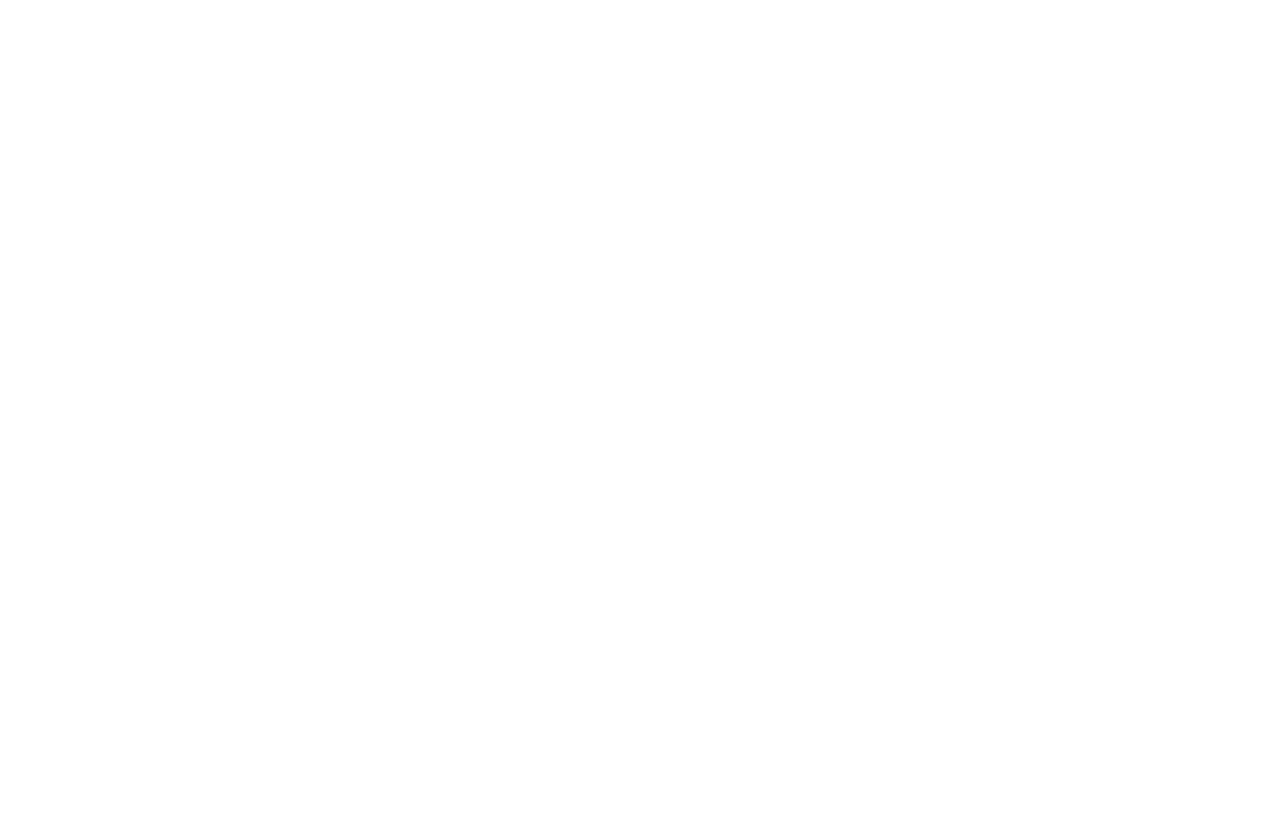
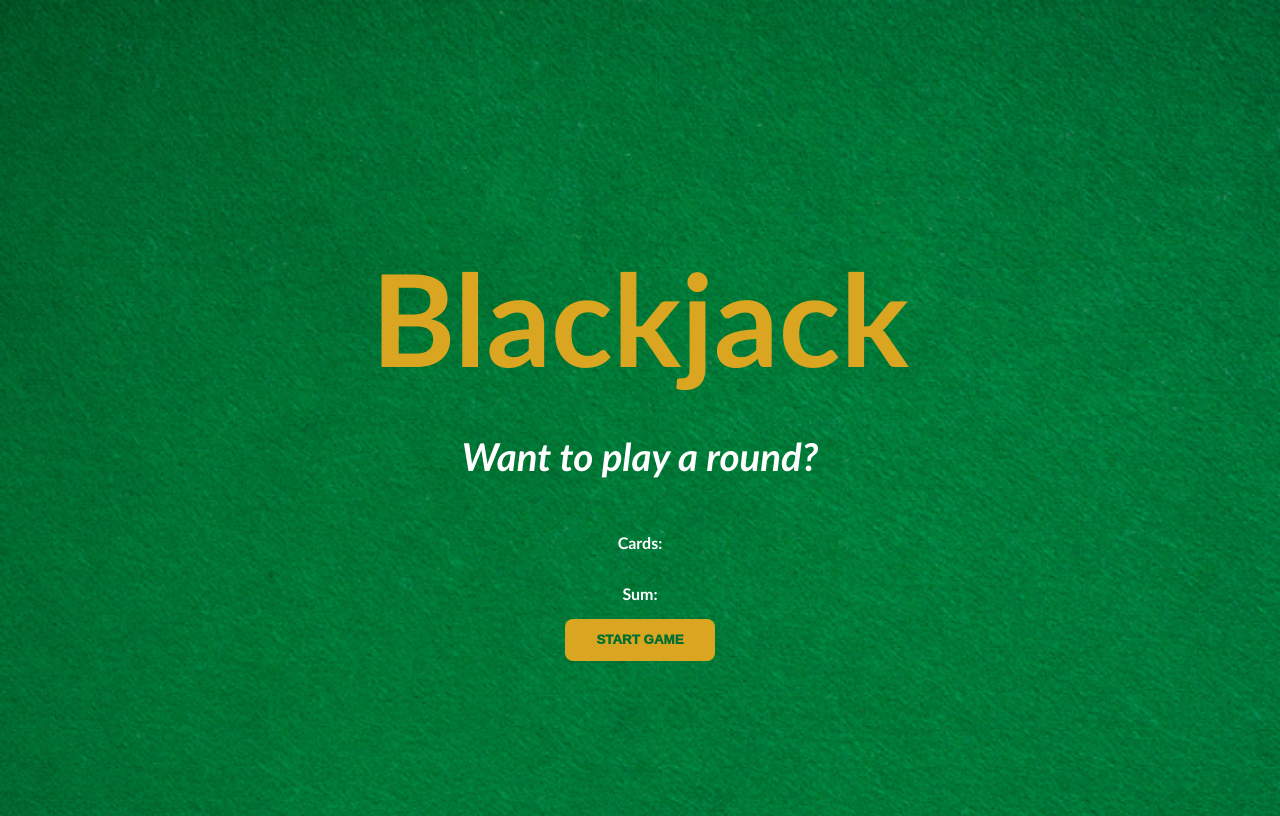
Before and after one commit to jerichofabian29/Blackjack-Game, a plain HTML site: page index.html in a window 1280 px wide. Drawn offline with Linux system fonts and the light colour scheme.

Commit message:
styled the UI and added some elements

```diff
--- a/index.html
+++ b/index.html
@@ -7,8 +7,11 @@
     <link rel="stylesheet" href="main.css">
 </head>
 <body>
-
-
+    <h1>Blackjack</h1>
+    <p id="message-el">Want to play a round?</p>
+    <p>Cards:</p>
+    <p>Sum:</p>
+    <button onclick="startGame()">START GAME</button>
     <script src="main.js"></script>
 </body>
 </html>
--- a/main.css
+++ b/main.css
@@ -0,0 +1,34 @@
+body{
+    font-family: 'Trebuchet MS', 'Lucida Sans Unicode', 'Lucida Grande', 'Lucida Sans', Arial, sans-serif;
+    display: flex;
+    justify-content: center;
+    align-items: center;
+    flex-direction: column;
+    height: 100dvh;
+    background-image: url('images/table.png');
+    background-repeat: no-repeat;
+    background-size: cover;
+    color: white;
+    font-weight: bold;
+}
+
+h1{
+    color: goldenrod;
+    font-size: 10vw;
+    margin-bottom: 0;
+}
+
+#message-el{
+    font-style: italic;
+    font-size: 3vw;
+}
+
+button{
+    color: #016f32;
+    width: 150px;
+    background: goldenrod;
+    padding: 1em;
+    font-weight: 1000;
+    border: none;
+    border-radius: 8px;
+}
--- a/main.js
+++ b/main.js
@@ -0,0 +1,23 @@
+let firstCard = 10;
+let secondCard = 11;
+let sum = firstCard + secondCard;
+
+let hasBlackJack = false;
+let isAlive = true;
+
+let message = ""
+
+startGame = () =>{
+    if(sum <= 20){
+        message = "Do you want to draw a new card? 😊";
+    }
+    else if(sum === 21){
+        message = "Wohoo! You've got Blackjack! 🤑";
+        hasBlackJack = true;
+    }
+    else {
+        message = "You're out of the game! 😝";
+        isAlive = false;
+    }
+    console.log(message);
+}
```
Also changed, not shown: images/table.png (added).
